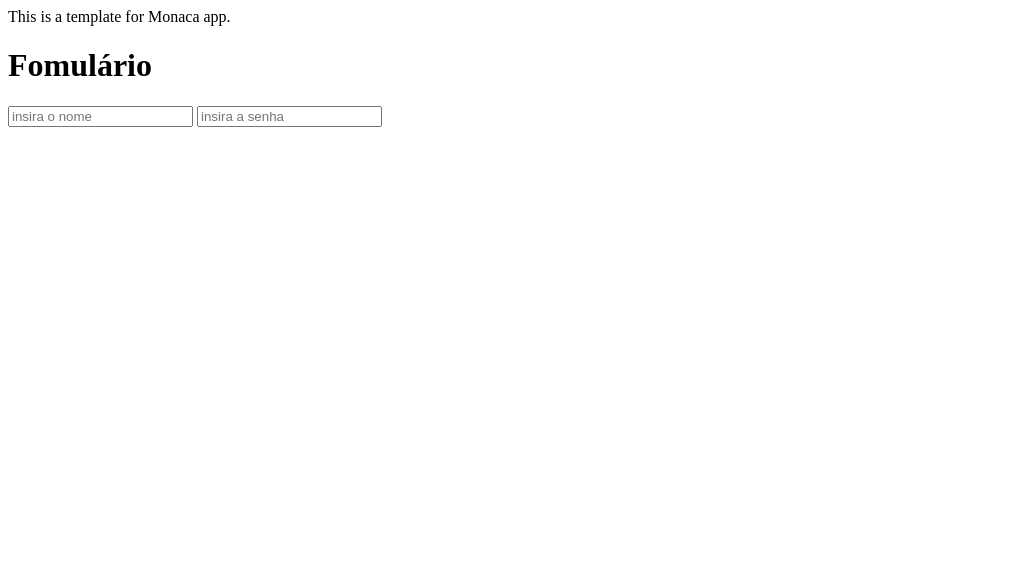
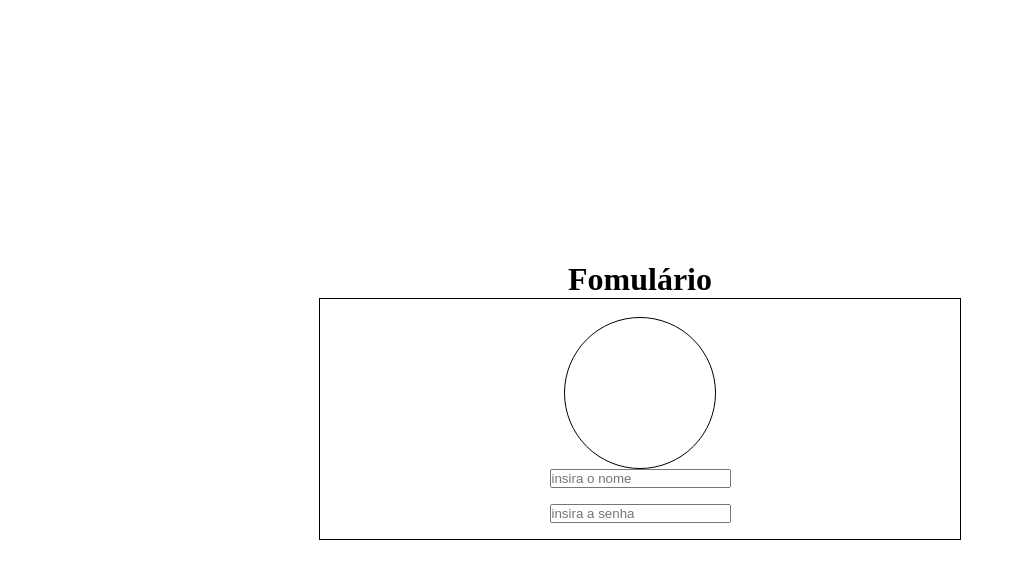
Before and after one commit to Robert-luiz/Primeiros_Projetos_Acess_Digital, a website: page www/index.html in a window 1280 px wide. Shown: the whole page, without its empty margins (0-1016 px from the left). Drawn offline with Linux system fonts and the light colour scheme.

Commit message:
implementação do CSS e adicionais no HTML

```diff
--- a/www/css/style.css
+++ b/www/css/style.css
@@ -1 +1,43 @@
 /**/
+*{
+    margin: 0;
+    padding: 0;
+}
+
+body{
+    width: 100vw;
+    height: 100vh;
+}
+
+.fundo{
+    display: flex;
+    flex-direction: column;
+    justify-content: center;
+    align-items: center;
+    height: 100%;
+    width: 100%;
+}
+
+.detalhe{
+    display: flex;
+    flex-direction: column;
+    justify-content: end;
+    align-items: center;
+    border: 1px solid black;
+    height: 30%;
+    width: 50%;
+}
+
+.h1{
+}
+
+input{
+    margin-bottom: 1rem;
+}
+
+.img{
+    border-radius: 50%;
+    height: 150px;
+    width: 150px;
+    border: 1px solid black;
+}
--- a/www/index.html
+++ b/www/index.html
@@ -11,10 +11,17 @@
     </script>
 </head>
 <body>
-    This is a template for Monaca app.<br>
 
-    <h1>Fomulário</h1>
-    <input type="text" placeholder="insira o nome">
-    <input type="password" placeholder="insira a senha">
+    <div class="fundo">
+        <h1>Fomulário</h1>
+        <div class="detalhe">
+
+        <div class="img"></div>
+
+            <input type="text" placeholder="insira o nome">
+            <input type="password" placeholder="insira a senha">
+        </div>
+    </div>
+
 </body>
 </html>
```
